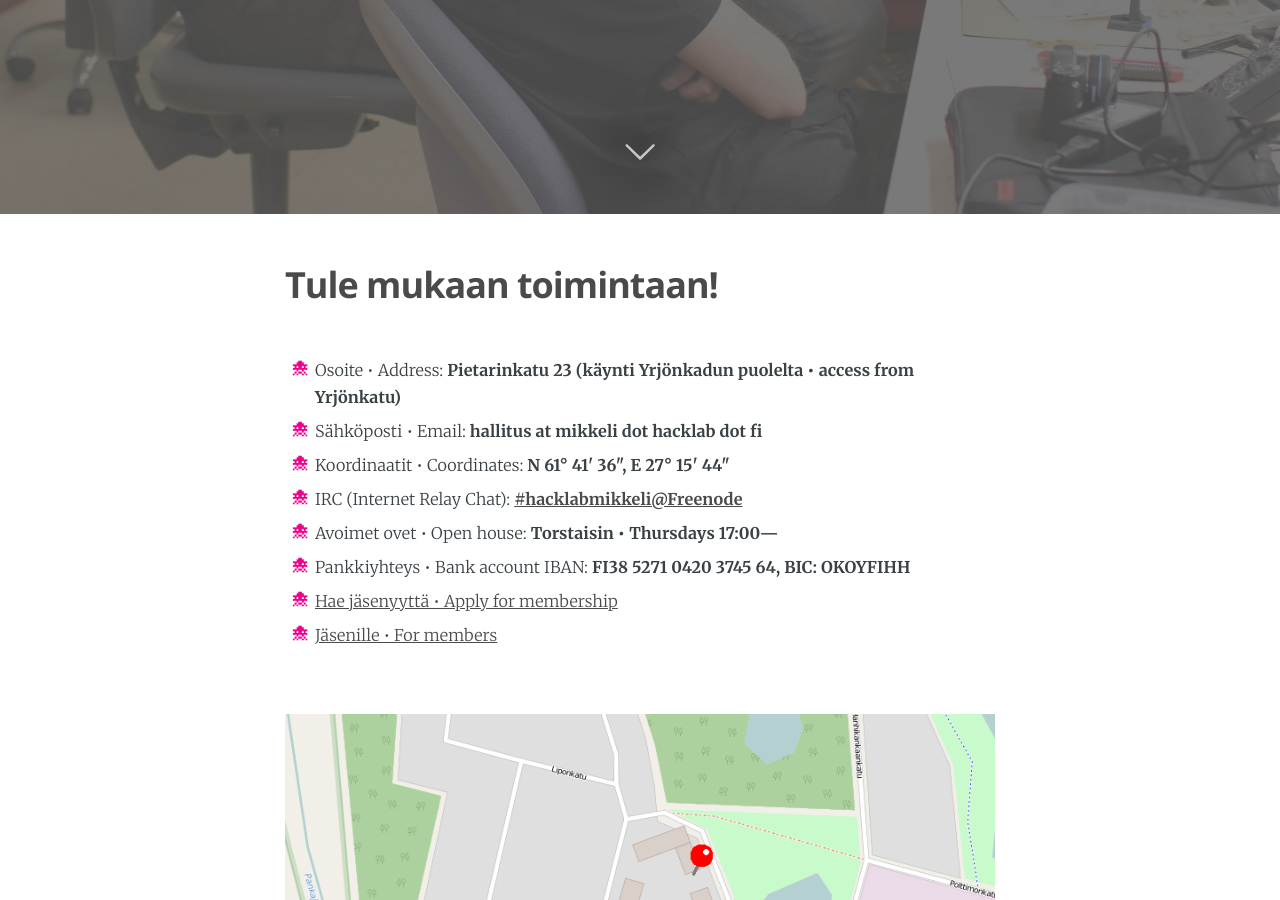
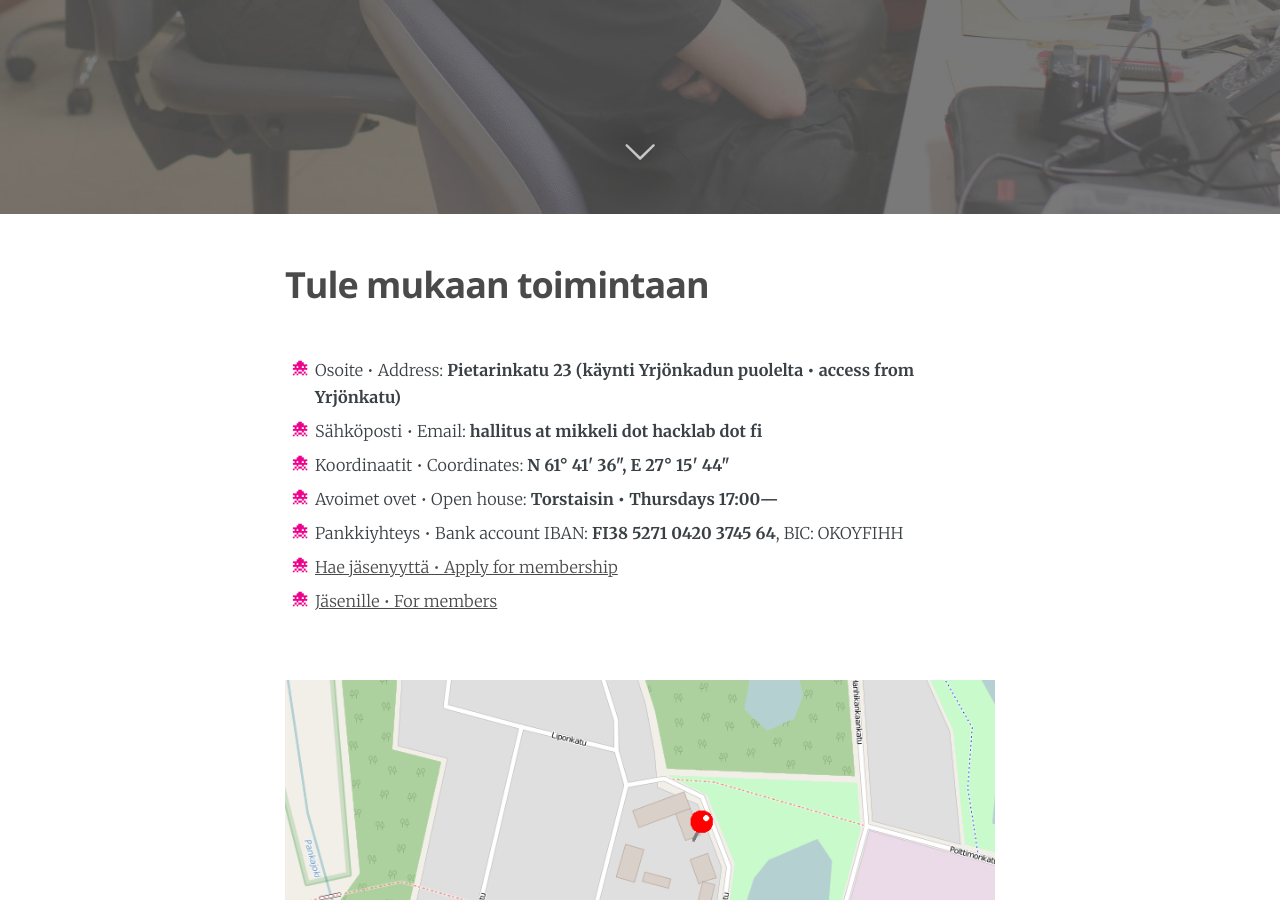
Before and after one commit to hacklabmikkeli/hacklabmikkeli.github.io, a Jekyll site: the page built from index.html, in a window 1280 px wide and 900 px high, scrolled down 686 px. Built offline with Jekyll 4.4.1, drawn with Linux system fonts in a browser that asks for light colours; nearby versions of some CDN libraries; Markdown is read by kramdown in place of the engine named in the settings; the list of posts is cut into pages by our own code.

Commit message:
Removing mention and link to IRC

```diff
--- a/_includes/loop.html
+++ b/_includes/loop.html
@@ -17,7 +17,7 @@
     {% if page.current == 'home' %}
     <article class="post">
         <header class="post-header">
-           <h2 class="post-title"><a href="#">Tule mukaan toimintaan!</a></h2>
+           <h2 class="post-title"><a href="#">Tule mukaan toimintaan</a></h2>
         </header>
         <section class="post-excerpt">
           <br/>
@@ -25,9 +25,8 @@
               <li>Osoite &bull; Address: <b>Pietarinkatu 23 (käynti Yrjönkadun puolelta &bull; access from Yrjönkatu)</b></li>
               <li>Sähköposti &bull; Email: <b>hallitus аt mikkeli dоt hacklab dоt fi</b></li>
               <li>Koordinaatit &bull; Coordinates: <b>N 61&deg; 41' 36", E 27&deg; 15' 44"</b></li>
-              <li>IRC (Internet Relay Chat): <b><a href="http://webchat.freenode.net/?nick=vieras_...&channels=hacklabmikkeli&prompt=1">#hacklabmikkeli@Freenode</a></b></li>
               <li>Avoimet ovet &bull; Open house: <b>Torstaisin &bull; Thursdays 17:00&mdash;</b></li>
-              <li>Pankkiyhteys &bull; Bank account IBAN: <b>FI38 5271 0420 3745 64, BIC: OKOYFIHH</b></li>
+              <li>Pankkiyhteys &bull; Bank account IBAN: <b>FI38 5271 0420 3745 64</b>, BIC: OKOYFIHH</li>
               <li><a href="https://hacklabmikkeli.yhdistysavain.fi/liity-jaseneksi/" >Hae jäsenyyttä &bull; Apply for membership</a></li>
               <li><a href="https://hacklabmikkeli.yhdistysavain.fi/jasensivut/" >Jäsenille &bull; For members</a></li>
             </ul>
```
